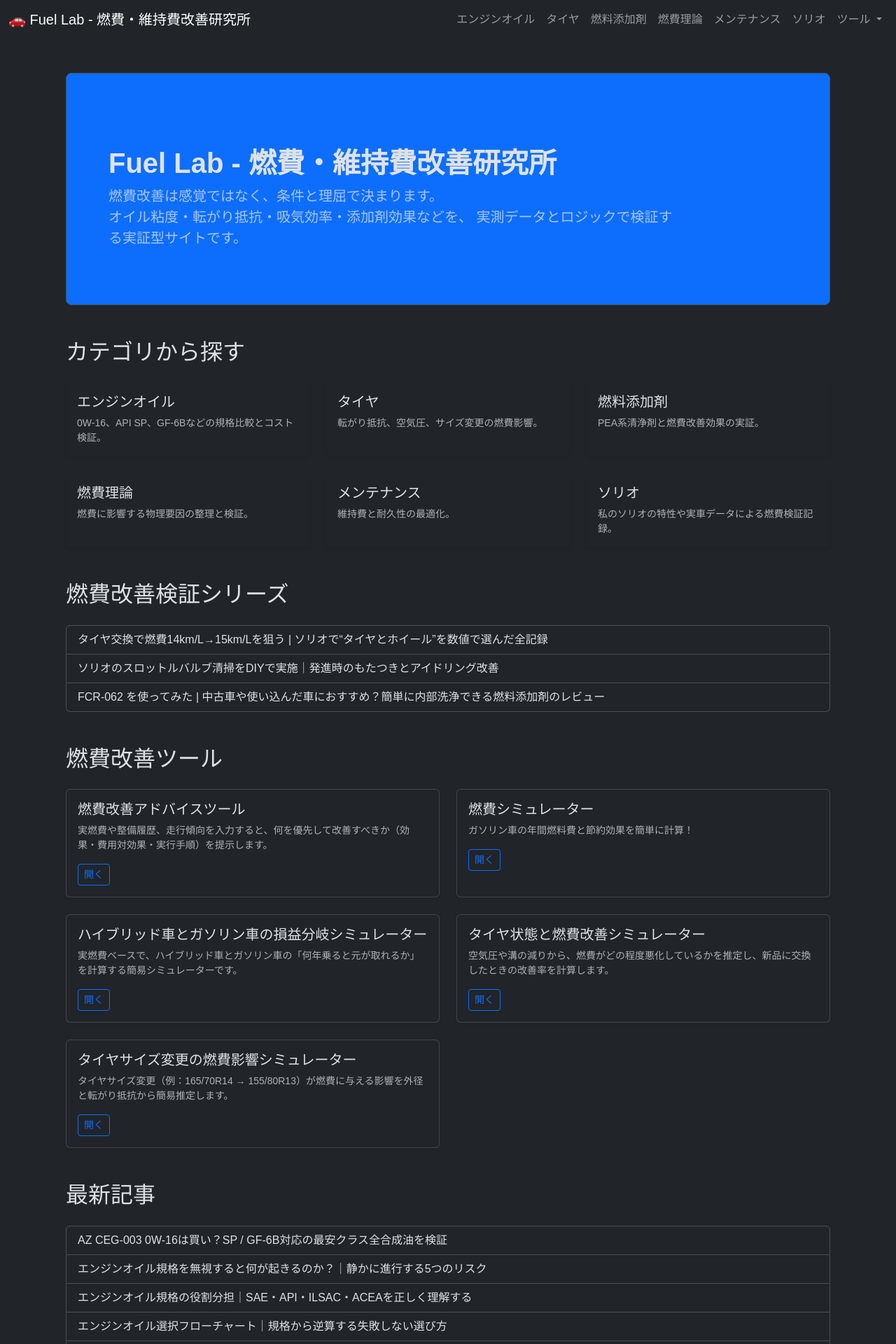
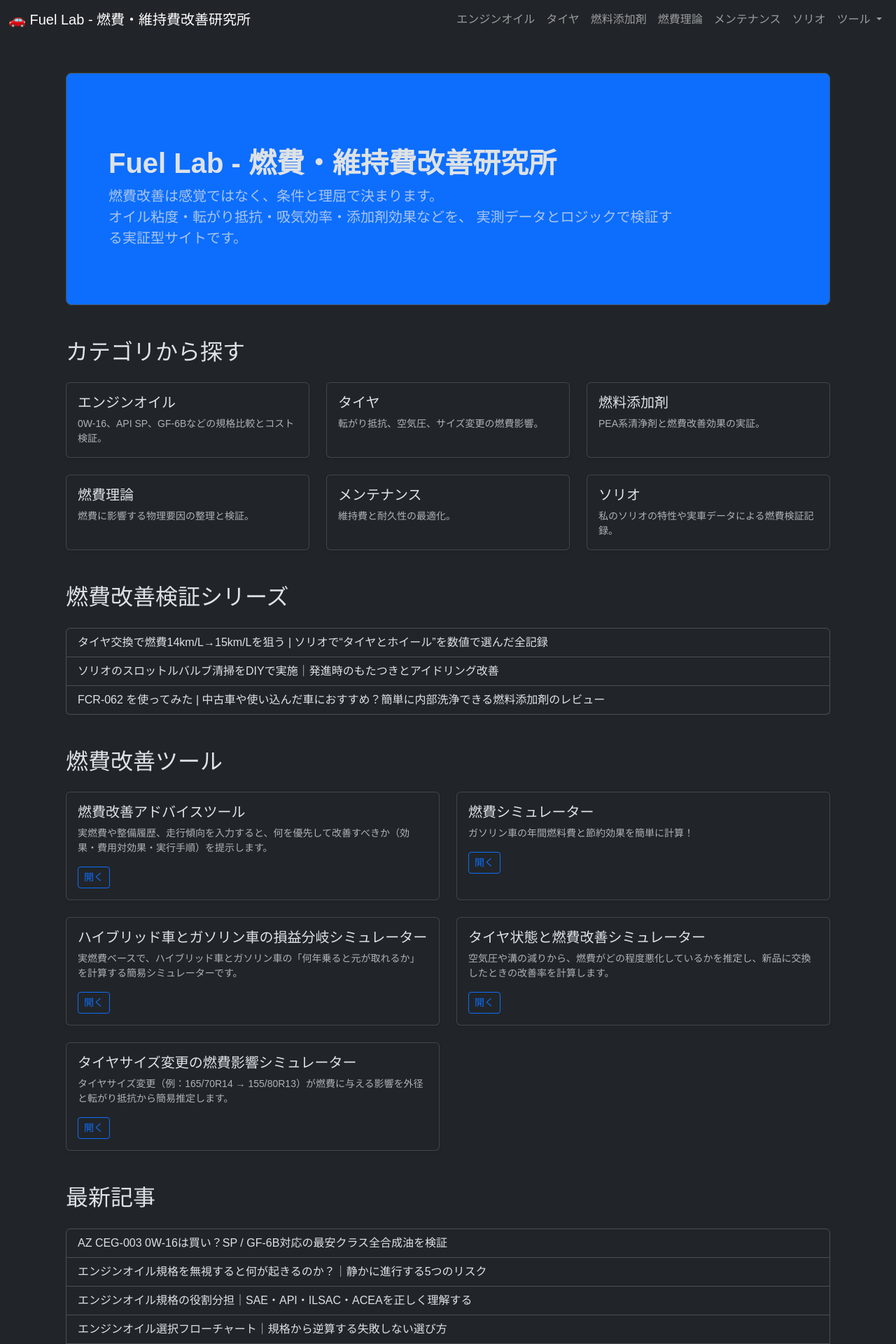
Before and after one commit to funyapar-org/fuel-lab, a Jekyll site: the page built from index.html, in a window 1280 px wide. Shown: the top 1920 px of the page at 70% size. Built offline with Jekyll 4.4.1, drawn with Linux system fonts in a browser that asks for light colours.

Commit message:
delete border-0

```diff
--- a/index.html
+++ b/index.html
@@ -28,7 +28,7 @@ description: 燃費と維持費を理論と実測で最適化する研究サイ
 
       <div class="col">
         <a href="/fuel-lab/category/engine-oil/" class="text-decoration-none">
-          <div class="card h-100 shadow-sm border-0">
+          <div class="card h-100 shadow-sm ">
             <div class="card-body">
               <h5 class="card-title">エンジンオイル</h5>
               <p class="card-text text-muted small">
@@ -41,7 +41,7 @@ description: 燃費と維持費を理論と実測で最適化する研究サイ
 
       <div class="col">
         <a href="/fuel-lab/category/tire/" class="text-decoration-none">
-          <div class="card h-100 shadow-sm border-0">
+          <div class="card h-100 shadow-sm ">
             <div class="card-body">
               <h5 class="card-title">タイヤ</h5>
               <p class="card-text text-muted small">
@@ -54,7 +54,7 @@ description: 燃費と維持費を理論と実測で最適化する研究サイ
 
       <div class="col">
         <a href="/fuel-lab/category/fuel-additive/" class="text-decoration-none">
-          <div class="card h-100 shadow-sm border-0">
+          <div class="card h-100 shadow-sm ">
             <div class="card-body">
               <h5 class="card-title">燃料添加剤</h5>
               <p class="card-text text-muted small">
@@ -67,7 +67,7 @@ description: 燃費と維持費を理論と実測で最適化する研究サイ
 
       <div class="col">
         <a href="/fuel-lab/category/fuel-economy/" class="text-decoration-none">
-          <div class="card h-100 shadow-sm border-0">
+          <div class="card h-100 shadow-sm ">
             <div class="card-body">
               <h5 class="card-title">燃費理論</h5>
               <p class="card-text text-muted small">
@@ -80,7 +80,7 @@ description: 燃費と維持費を理論と実測で最適化する研究サイ
 
       <div class="col">
         <a href="/fuel-lab/category/maintenance/" class="text-decoration-none">
-          <div class="card h-100 shadow-sm border-0">
+          <div class="card h-100 shadow-sm ">
             <div class="card-body">
               <h5 class="card-title">メンテナンス</h5>
               <p class="card-text text-muted small">
@@ -93,7 +93,7 @@ description: 燃費と維持費を理論と実測で最適化する研究サイ
 
       <div class="col">
         <a href="/fuel-lab/category/solio/" class="text-decoration-none">
-          <div class="card h-100 shadow-sm border-0">
+          <div class="card h-100 shadow-sm ">
             <div class="card-body">
               <h5 class="card-title">ソリオ</h5>
               <p class="card-text text-muted small">
```
